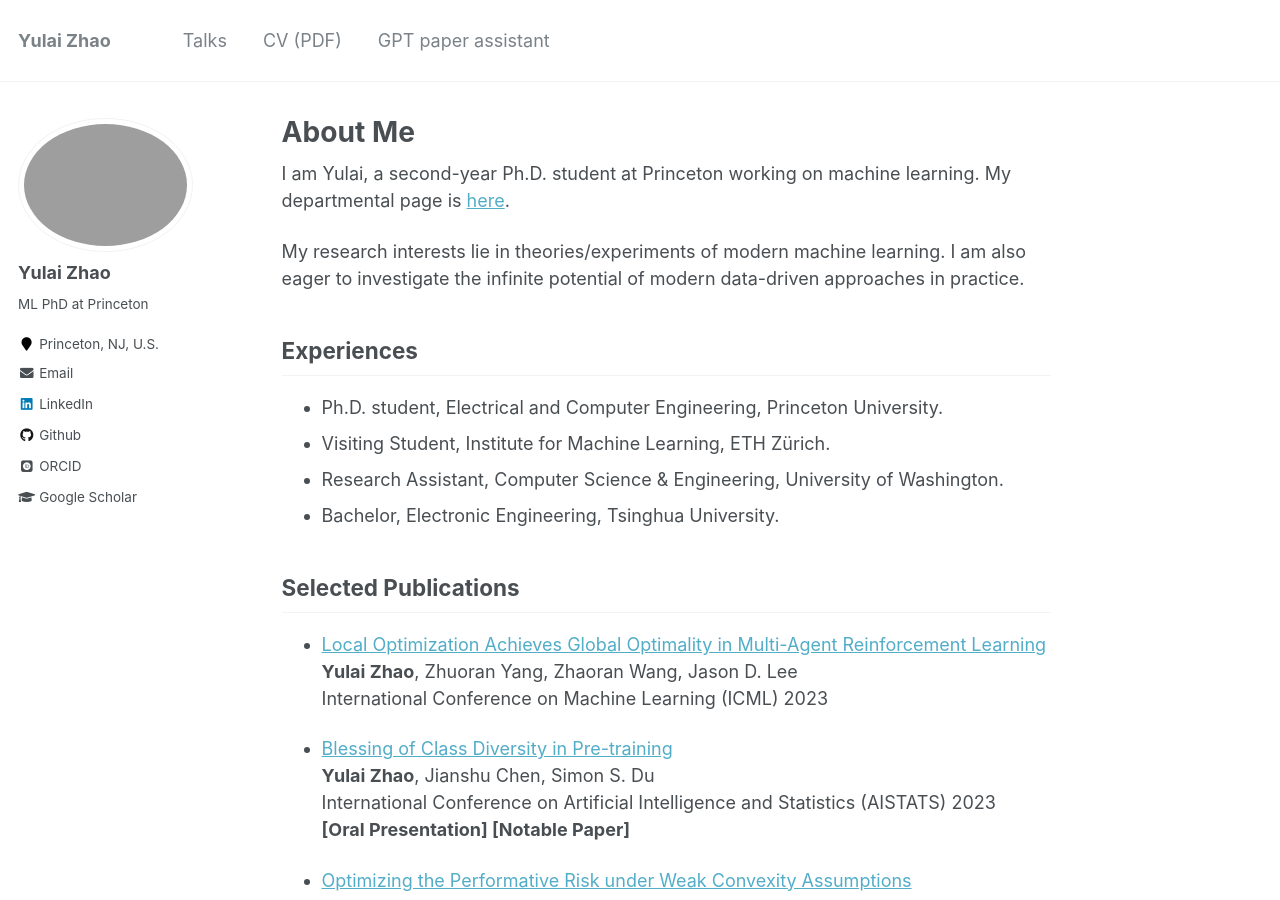
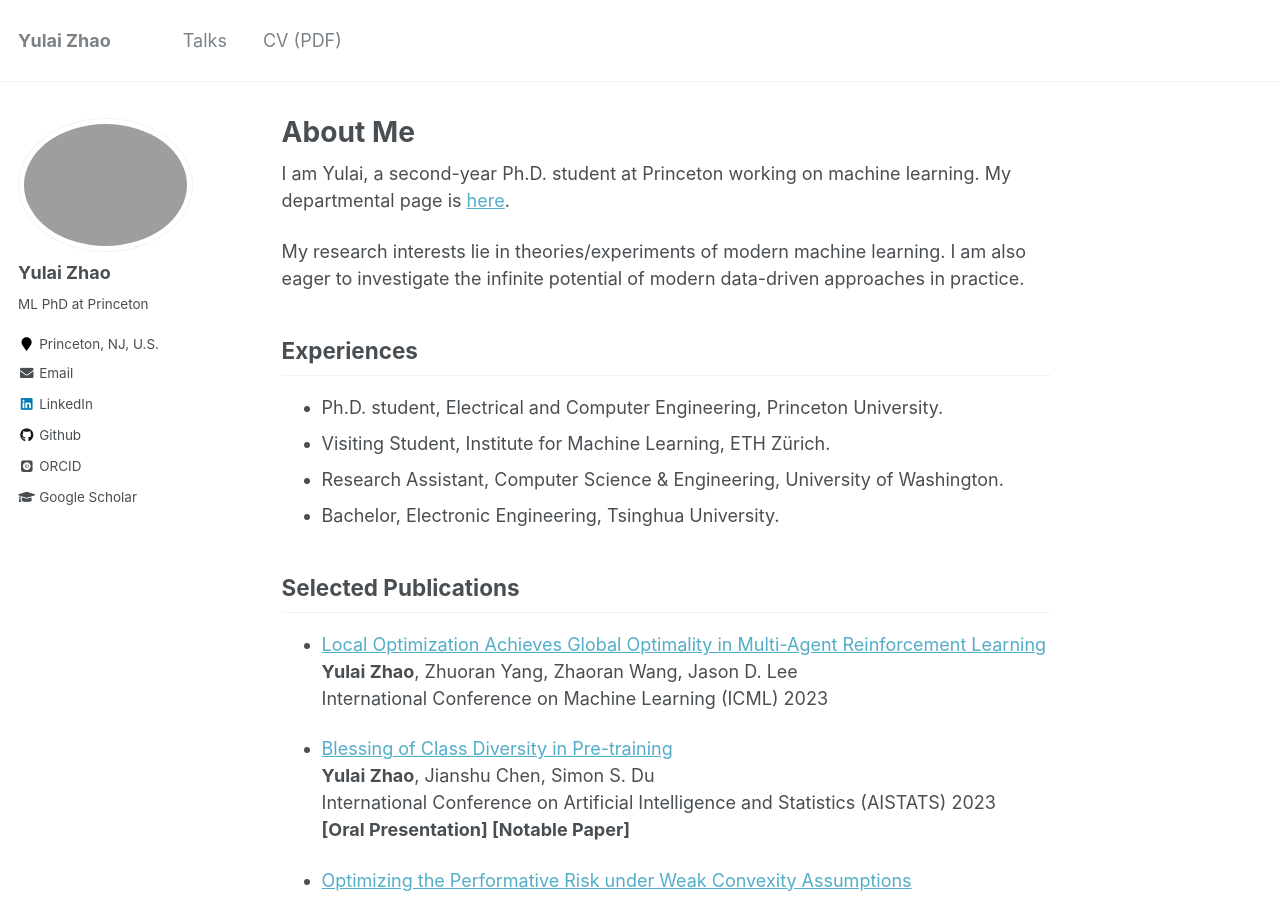
Before and after one commit to zhaoyl18/zhaoyl18.github.io, a Jekyll site: the page built from _pages/about.md, in a window 1280 px wide and 900 px high. Built offline with Jekyll 4.4.1, drawn with Linux system fonts in a browser that asks for light colours; some web fonts are replaced.

Commit message:
Update navigation.yml

```diff
--- a/_data/navigation.yml
+++ b/_data/navigation.yml
@@ -17,6 +17,3 @@ main:
 
   - title: "CV (PDF)"
     url: https://yulaizhao.com/files/Yulai_Zhao_CV.pdf
-
-  - title: "GPT paper assistant"
-    url: https://yulaizhao.com/gpt_paper_assistant/
```
